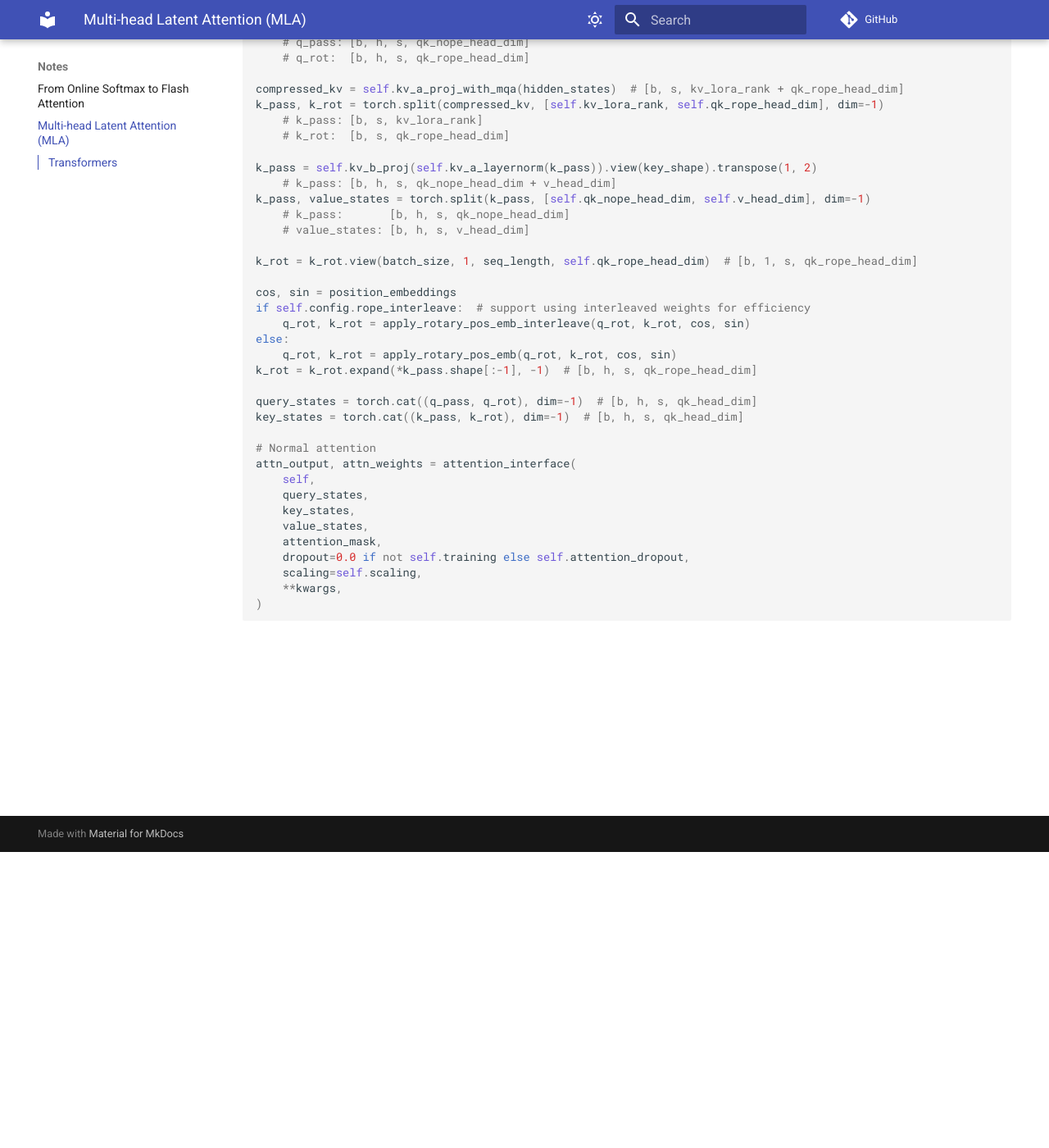
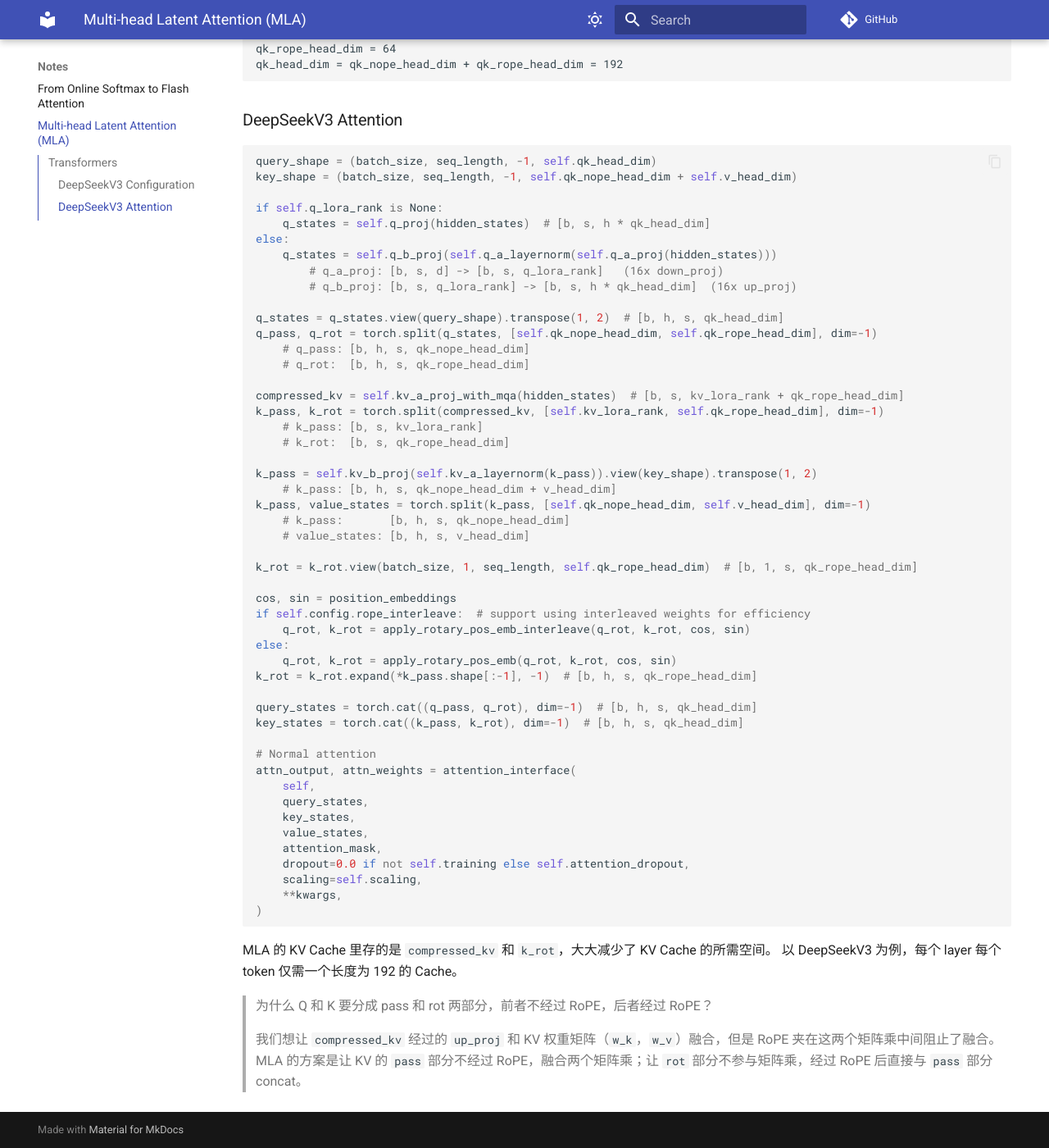
Before and after one commit to onjackay/notes, an MkDocs documentation site: the page built from docs/notes/mla.md, in a window 1280 px wide and 1400 px high, scrolled down 361 px. Shown: the whole window at 82% size. Built offline with MkDocs 1.6.1 and Material for MkDocs 9.7.7, drawn with Linux system fonts in a browser that asks for light colours; comment, search, counter and statistics services are not loaded; some of the changed text lies outside the part shown.

Commit message:
Update notes/mla.md

````diff
--- a/docs/notes/mla.md
+++ b/docs/notes/mla.md
@@ -1,12 +1,30 @@
 # Multi-head Latent Attention (MLA)
 
 ## Transformers
+
+### DeepSeekV3 Configuration
+```
+hidden_size = 7168
+q_lora_rank = 1536
+num_heads   = 128
+qk_nope_head_dim = 128
+qk_rope_head_dim = 64
+qk_head_dim = qk_nope_head_dim + qk_rope_head_dim = 192
+```
+
+### DeepSeekV3 Attention
 
 ```python
 query_shape = (batch_size, seq_length, -1, self.qk_head_dim)
 key_shape = (batch_size, seq_length, -1, self.qk_nope_head_dim + self.v_head_dim)
 
-q_states = self.q_proj(hidden_states)
+if self.q_lora_rank is None:
+    q_states = self.q_proj(hidden_states)  # [b, s, h * qk_head_dim]
+else:
+    q_states = self.q_b_proj(self.q_a_layernorm(self.q_a_proj(hidden_states)))
+        # q_a_proj: [b, s, d] -> [b, s, q_lora_rank]   (16x down_proj)
+        # q_b_proj: [b, s, q_lora_rank] -> [b, s, h * qk_head_dim]  (16x up_proj)
+
 q_states = q_states.view(query_shape).transpose(1, 2)  # [b, h, s, qk_head_dim]
 q_pass, q_rot = torch.split(q_states, [self.qk_nope_head_dim, self.qk_rope_head_dim], dim=-1)
     # q_pass: [b, h, s, qk_nope_head_dim]
@@ -47,3 +65,11 @@
     **kwargs,
 )
 ```
+
+MLA 的 KV Cache 里存的是 `compressed_kv` 和 `k_rot`，大大减少了 KV Cache 的所需空间。
+以 DeepSeekV3 为例，每个 layer 每个 token 仅需一个长度为 192 的 Cache。
+
+> 为什么 Q 和 K 要分成 pass 和 rot 两部分，前者不经过 RoPE，后者经过 RoPE？
+>
+> 我们想让 `compressed_kv` 经过的 `up_proj` 和 KV 权重矩阵（`w_k`，`w_v`）融合，但是 RoPE 夹在这两个矩阵乘中间阻止了融合。
+> MLA 的方案是让 KV 的 `pass` 部分不经过 RoPE，融合两个矩阵乘；让 `rot` 部分不参与矩阵乘，经过 RoPE 后直接与 `pass` 部分 concat。
````
